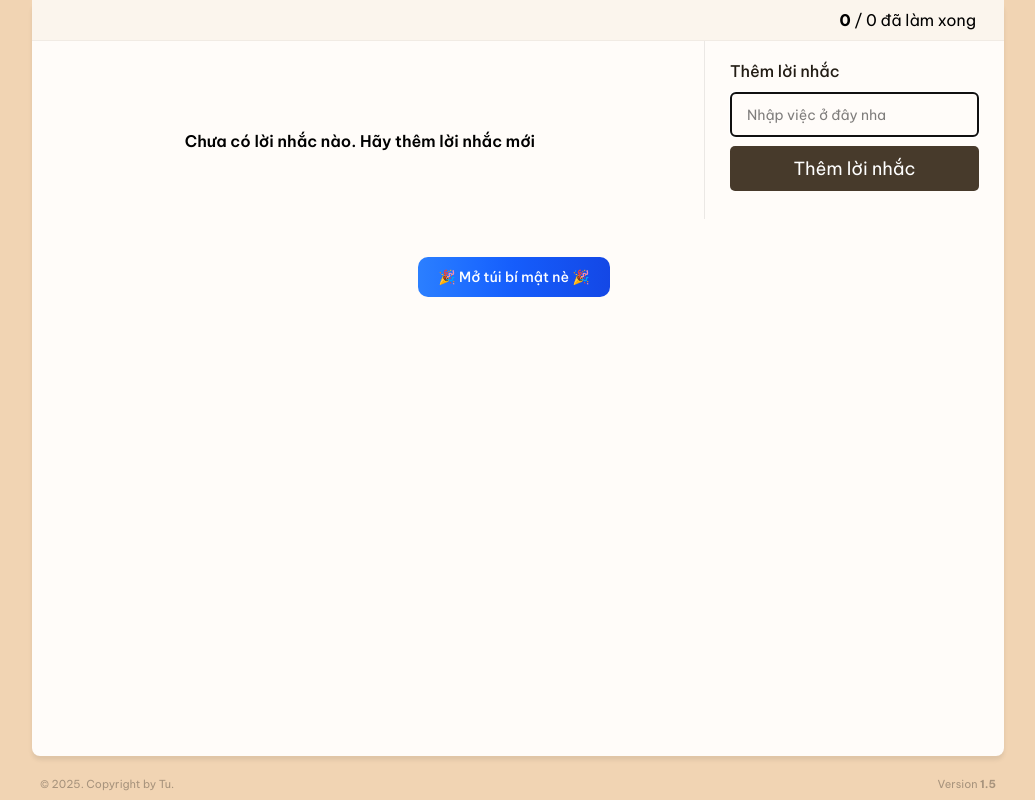
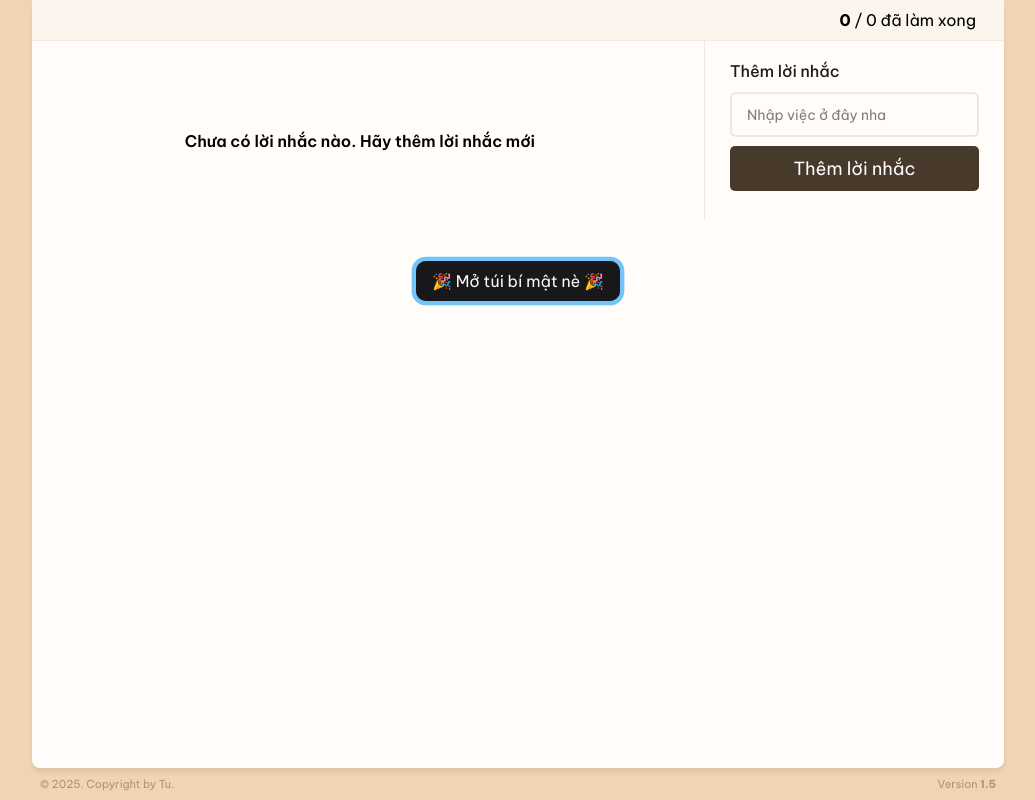
Before and after one commit to mrtuvn/todo-auth, a React (Vite) app: page / in a window 1280 px wide. Shown: the whole page, without its empty margins (122-1157 px from the left). Built offline with nearby package versions, Linux system fonts and the light colour scheme.

Commit message:
Add fix css variables

```diff
--- a/package.json
+++ b/package.json
@@ -11,6 +11,7 @@
   },
   "dependencies": {
     "@kinde-oss/kinde-auth-react": "^4.0.4",
+    "@radix-ui/react-slot": "^1.1.2",
     "@tabler/icons-react": "3.30.0",
     "class-variance-authority": "^0.7.1",
     "classnames": "^2.5.1",
--- a/src/components/common/Footer.tsx
+++ b/src/components/common/Footer.tsx
@@ -1,6 +1,6 @@
 export default function Footer() {
   return (
-    <footer className="lg:w-[972px] w-full p-2 flex justify-between items-center text-[11px] opacity-30 mt-[12px]">
+    <footer className="lg:w-[972px] w-full p-2 flex justify-between items-center text-[11px] opacity-30">
       <small className="text-[11px]">&copy; 2025. Copyright by Tu.</small>
       <p>
         Version <b>1.5</b>
--- /dev/null
+++ b/src/components/magicui/border-beam.tsx
@@ -0,0 +1,94 @@
+"use client";
+
+import { cn } from "@/lib/utils";
+import { motion, MotionStyle, Transition } from "motion/react";
+
+interface BorderBeamProps {
+  /**
+   * The size of the border beam.
+   */
+  size?: number;
+  /**
+   * The duration of the border beam.
+   */
+  duration?: number;
+  /**
+   * The delay of the border beam.
+   */
+  delay?: number;
+  /**
+   * The color of the border beam from.
+   */
+  colorFrom?: string;
+  /**
+   * The color of the border beam to.
+   */
+  colorTo?: string;
+  /**
+   * The motion transition of the border beam.
+   */
+  transition?: Transition;
+  /**
+   * The class name of the border beam.
+   */
+  className?: string;
+  /**
+   * The style of the border beam.
+   */
+  style?: React.CSSProperties;
+  /**
+   * Whether to reverse the animation direction.
+   */
+  reverse?: boolean;
+  /**
+   * The initial offset position (0-100).
+   */
+  initialOffset?: number;
+}
+
+export const BorderBeam = ({
+  className,
+  size = 50,
+  delay = 0,
+  duration = 6,
+  colorFrom = "#ffaa40",
+  colorTo = "#9c40ff",
+  transition,
+  style,
+  reverse = false,
+  initialOffset = 0,
+}: BorderBeamProps) => {
+  return (
+    <div className="pointer-events-none absolute inset-0 rounded-[inherit] border border-transparent [mask-clip:padding-box,border-box] [mask-composite:intersect] [mask-image:linear-gradient(transparent,transparent),linear-gradient(#000,#000)]">
+      <motion.div
+        className={cn(
+          "absolute aspect-square",
+          "bg-gradient-to-l from-[var(--color-from)] via-[var(--color-to)] to-transparent",
+          className,
+        )}
+        style={
+          {
+            width: size,
+            offsetPath: `rect(0 auto auto 0 round ${size}px)`,
+            "--color-from": colorFrom,
+            "--color-to": colorTo,
+            ...style,
+          } as MotionStyle
+        }
+        initial={{ offsetDistance: `${initialOffset}%` }}
+        animate={{
+          offsetDistance: reverse
+            ? [`${100 - initialOffset}%`, `${-initialOffset}%`]
+            : [`${initialOffset}%`, `${100 + initialOffset}%`],
+        }}
+        transition={{
+          repeat: Infinity,
+          ease: "linear",
+          duration,
+          delay: -delay,
+          ...transition,
+        }}
+      />
+    </div>
+  );
+};
--- /dev/null
+++ b/src/components/magicui/pulse-button.tsx
@@ -0,0 +1,46 @@
+import { cn } from "@/lib/utils";
+import React from "react";
+
+interface PulsatingButtonProps
+  extends React.ButtonHTMLAttributes<HTMLButtonElement> {
+  pulseColor?: string;
+  duration?: string;
+}
+
+export const PulsatingButton = React.forwardRef<
+  HTMLButtonElement,
+  PulsatingButtonProps
+>(
+  (
+    {
+      className,
+      children,
+      pulseColor = "#0096ff",
+      duration = "1.5s",
+      ...props
+    },
+    ref,
+  ) => {
+    return (
+      <button
+        ref={ref}
+        className={cn(
+          "relative flex cursor-pointer items-center justify-center rounded-lg bg-primary px-4 py-2 text-center text-primary-foreground",
+          className,
+        )}
+        style={
+          {
+            "--pulse-color": pulseColor,
+            "--duration": duration,
+          } as React.CSSProperties
+        }
+        {...props}
+      >
+        <div className="relative z-10">{children}</div>
+        <div className="absolute left-1/2 top-1/2 size-full -translate-x-1/2 -translate-y-1/2 animate-pulse rounded-lg bg-inherit" />
+      </button>
+    );
+  },
+);
+
+PulsatingButton.displayName = "PulsatingButton";
--- a/src/components/ui/Carousel.tsx
+++ b/src/components/ui/Carousel.tsx
@@ -112,7 +112,7 @@ const Slide = ({ slide, index, current, handleSlideClick }: SlideProps) => {
             alt={title}
             src={src}
             onLoad={imageLoaded}
-            loading="eager"
+            loading="lazy"
             decoding="sync"
           />
           {current === index && (
--- a/src/pages/TodoPage.tsx
+++ b/src/pages/TodoPage.tsx
@@ -1,8 +1,11 @@
 import BackgroundHeading from "@/components/BackgroundHeading";
 import Footer from "@/components/common/Footer";
 import Header from "@/components/common/Header";
+import { PulsatingButton } from "@/components/magicui/pulse-button";
+
 import Sidebar from "@/components/Sidebar";
 import TodoList from "@/components/TodoList";
+
 import { Link } from "react-router-dom";
 
 const TodoPage = () => {
@@ -20,14 +23,16 @@ const TodoPage = () => {
           <Sidebar />
         </div>
 
-        <div className="flex justify-center items-center w-full h-20 bg-blue min-h-[80px]">
+        <div className="flex justify-center items-center w-full h-20 bg-blue min-h-[80px]  outline-amber-200">
           <Link to="/mystery">
-            <button
+            {/* <button
               type="button"
               className="cursor-pointer text-white bg-gradient-to-r from-blue-500 via-blue-600 to-blue-700 hover:bg-gradient-to-br focus:ring-4 focus:outline-none focus:ring-blue-300 dark:focus:ring-blue-800 font-medium rounded-lg text-sm px-5 py-2.5 text-center me-2 mb-2"
             >
               🎉 Mở túi bí mật nè 🎉
-            </button>
+            </button> */}
+
+            <PulsatingButton>🎉 Mở túi bí mật nè 🎉</PulsatingButton>
           </Link>
         </div>
       </main>
--- a/src/styles/globals.css
+++ b/src/styles/globals.css
@@ -38,11 +38,12 @@
   --sidebar-accent-foreground: oklch(0.21 0.006 285.885);
   --sidebar-border: oklch(0.92 0.004 286.32);
   --sidebar-ring: oklch(0.871 0.006 286.286);
-  --color-1: hsl(0 100% 63%);
-  --color-2: hsl(270 100% 63%);
-  --color-3: hsl(210 100% 63%);
-  --color-4: hsl(195 100% 63%);
-  --color-5: hsl(90 100% 63%);
+  --color-1: 0 100% 63%;
+  --color-2: 270 100% 63%;
+  --color-3: 210 100% 63%;
+  --color-4: 195 100% 63%;
+  --color-5: 90 100% 63%;
+  --pulse-color: #0096ff;
 }
 
 @theme {
@@ -104,11 +105,11 @@ body {
   --sidebar-accent-foreground: oklch(0.985 0 0);
   --sidebar-border: oklch(0.274 0.006 286.033);
   --sidebar-ring: oklch(0.442 0.017 285.786);
-  --color-1: hsl(0 100% 63%);
-  --color-2: hsl(270 100% 63%);
-  --color-3: hsl(210 100% 63%);
-  --color-4: hsl(195 100% 63%);
-  --color-5: hsl(90 100% 63%);
+  --color-1: 0 100% 63%;
+  --color-2: 270 100% 63%;
+  --color-3: 210 100% 63%;
+  --color-4: 195 100% 63%;
+  --color-5: 90 100% 63%;
 }
 
 @theme inline {
@@ -154,6 +155,7 @@ body {
   --color-color-2: var(--color-2);
   --color-color-1: var(--color-1);
   --animate-rainbow: rainbow var(--speed, 2s) infinite linear;
+  --animate-pulse: pulse var(--duration) ease-out infinite;
 
   @keyframes rainbow {
     0% {
@@ -161,6 +163,18 @@ body {
     }
     100% {
       background-position: 200%;
+    }
+  }
+
+  @keyframes pulse {
+    from 0% {
+      box-shadow: 0 0 0 0 var(--pulse-color);
+    }
+    to 100% {
+      box-shadow: 0 0 0 0 var(--pulse-color);
+    }
+    50% {
+      box-shadow: 0 0 0 8px var(--pulse-color);
     }
   }
 }
@@ -173,3 +187,12 @@ body {
     @apply bg-background text-foreground;
   }
 } */
+
+@layer base {
+  * {
+    @apply border-border outline-ring/50;
+  }
+  body {
+    @apply bg-background text-foreground;
+  }
+}
```
Also changed, not shown: 13 other files (tests, documents, lock files or other folders).
